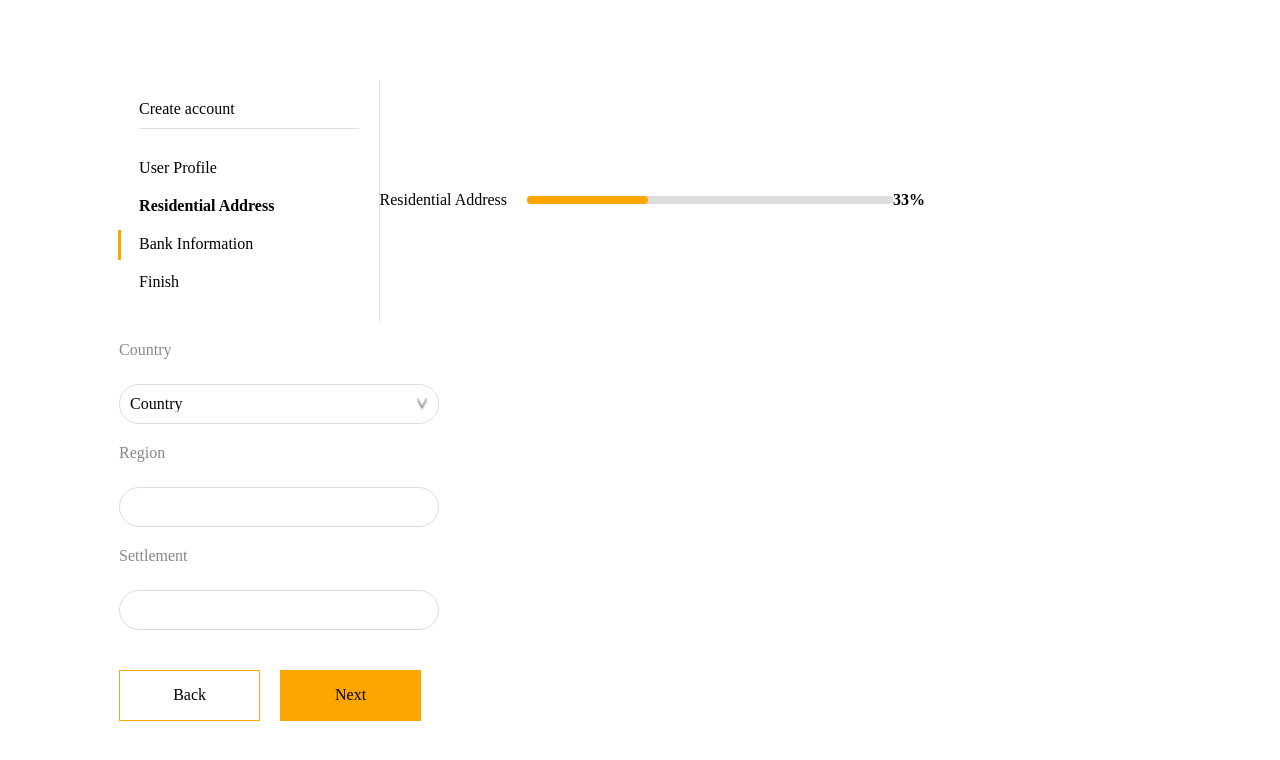
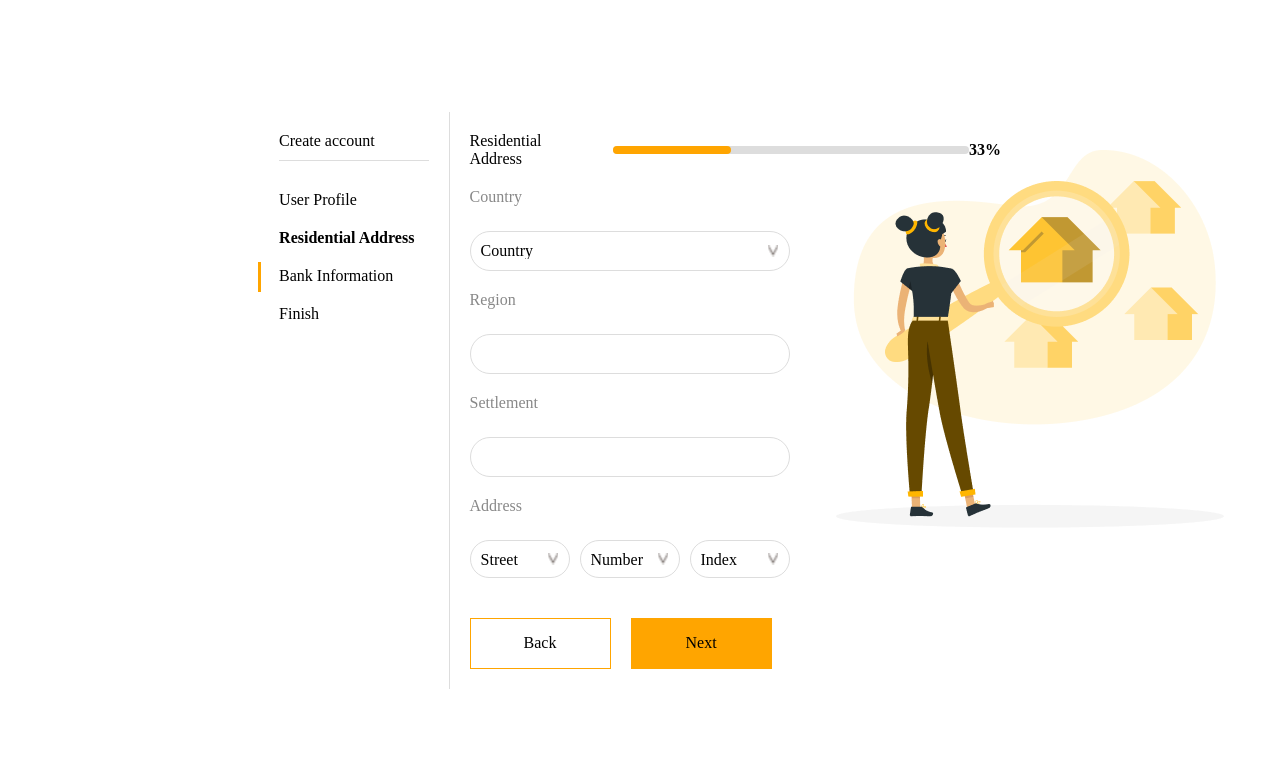
Before and after one commit to Exit1947/OnlineShop, a React (Create React App) app in the folder frontend/: page /auth/registration in a window 1280 px wide. Both pictures are taken after a click on the button "Next". Shown: the top 760 px of the page. Built offline with nearby package versions, Linux system fonts and the light colour scheme.

Commit message:
Registaton Finish

```diff
--- a/frontend/src/components/form/Form.tsx
+++ b/frontend/src/components/form/Form.tsx
@@ -7,6 +7,8 @@ import FormFields from './FormFields.jsx';
 import {backendUrl} from "../../environments";
 import axios from "axios";
 import toast from "react-hot-toast";
+import profileImage from './../../img/Questions-rafiki 1.png';
+import addressImage from './../../img/House searching-rafiki 1.png';
 
 type FormValues = {
     email: string,
@@ -69,8 +71,14 @@ const Form = () => {
     return (
         <div className="form-container">
             <Sidebar activeStep={activeStep} handleStepClick={handleStepClick} />
-            <ProgressBar progress={progress} activeStep={activeStep} />
-            <FormFields activeStep={activeStep} handleNextClick={handleNextClick} handleBackClick={handleBackClick} />
+            <div className="profile-image-container">
+                {activeStep === 1 && <img src={profileImage} alt="Profile" />}
+                {activeStep === 2 && <img src={addressImage} alt="Address" />}
+            </div>
+            <div className="content">
+                <ProgressBar progress={progress} activeStep={activeStep} />
+                <FormFields activeStep={activeStep} handleNextClick={handleNextClick} handleBackClick={handleBackClick} />
+            </div>
         </div>
     );
 };
--- a/frontend/src/components/form/FormFields.jsx
+++ b/frontend/src/components/form/FormFields.jsx
@@ -34,6 +34,7 @@ const FormFields = ({ activeStep, handleNextClick, handleBackClick }) => {
                     </div>
                 </>
             )}
+
             {activeStep === 2 && (
                 <>
                     <label className="form-label">Country</label>
@@ -47,10 +48,30 @@ const FormFields = ({ activeStep, handleNextClick, handleBackClick }) => {
                     <input type="text" className="form-input" />
                     <label className="form-label">Settlement</label>
                     <input type="text" className="form-input" />
+                    <label className="form-label">Address</label>
+                    <div className="date-of-birth">
+                        <select className="form-input small-input select-input">
+                            <option value="">Street</option>
+                            <option value="1">Howard</option>
+                            <option value="2">High</option>
+                        </select>
+                        <select className="form-input small-input select-input">
+                            <option value="">Number</option>
+                            <option value="1">12</option>
+                            <option value="2">25</option>
+                        </select>
+                        <select className="form-input small-input select-input">
+                            <option value="">Index</option>
+                            <option value="2000">98648</option>
+                            <option value="2001">80123</option>
+                        </select>
+                    </div>
                     <div className="buttons-container">
                         <button className="back-button" onClick={handleBackClick}>Back</button>
                         <button className="next-button" onClick={handleNextClick}>Next</button>
                     </div>
+
+
                 </>
             )}
         </div>
--- a/frontend/src/components/form/form.css
+++ b/frontend/src/components/form/form.css
@@ -1,18 +1,16 @@
+
 .form-container {
     display: flex;
-    max-width: 100%;
+    max-width: 1200px;
     margin: 0 auto;
-    padding: 20px;
-    flex-wrap: wrap;
 }
 
+
 .sidebar {
-    width: 100%;
+    width: 25%;
     padding: 20px;
     border-right: 1px solid #ddd;
     position: relative;
-    max-width: 300px; /* Ширина sidebar */
-    margin-bottom: 20px;
 }
 
 .sidebar h2 {
@@ -47,18 +45,19 @@
     height: 30px;
     background-color: orange;
     position: absolute;
-    margin-top: 100px;
     left: -1px;
     top: 0;
     transition: top 0.3s ease;
+    margin-top: 100px;
 }
 
+
 .content {
-    width: 100%;
+    width: 75%;
     padding: 20px;
-    flex: 1;
     position: relative;
 }
+
 
 .progress-bar-container {
     display: flex;
@@ -88,9 +87,6 @@
     display: flex;
     align-items: center;
     justify-content: center;
-}
-.sidebar {
-    width: 25%;
 }
 
 .progress-percentage {
@@ -138,11 +134,13 @@
     border-color: orange;
 }
 
+
 .small-input {
     width: 100px;
     height: 38px;
     border-radius: 20px;
 }
+
 
 .buttons-container {
     display: flex;
@@ -166,16 +164,18 @@
     border: 1px solid orange;
 }
 
+
 .profile-image-container {
     position: absolute;
     right: 0;
-    top: 200px;
+    top: 100px;
 }
 
 .profile-image-container img {
     width: 500px;
     height: 500px;
 }
+
 
 .select-input {
     appearance: none;
```
Also changed, not shown: frontend/src/components/form/ProgressBar.jsx (line endings or trailing spaces).
